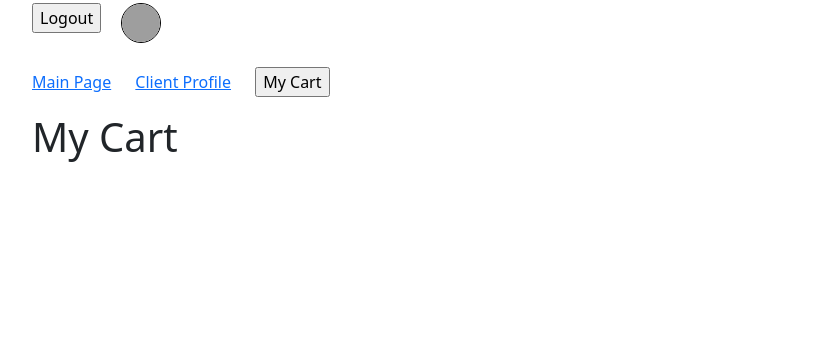
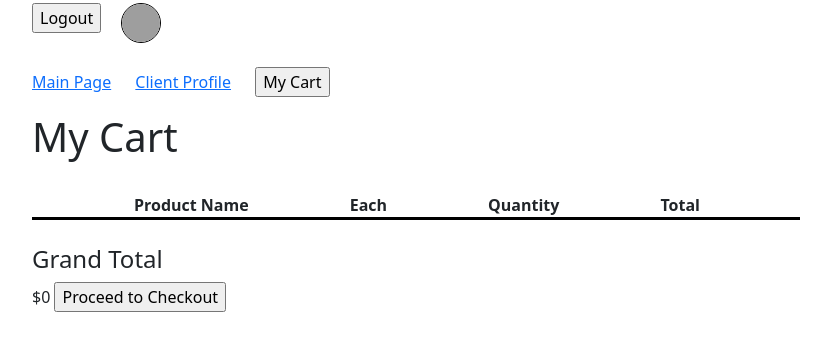
Before and after one commit to marcoagostinelli/eCommerceProject, a PHP site: page /Cart/index in a window 1280 px wide. Shown: the top 351 px of the page, without its empty margins (50-881 px from the left). Run offline with PHP 8.4, Linux system fonts and the light colour scheme; the visitor is signed in with stand-in values (Sample User, id 1); data comes from the database, SQL or seed files in the repository; both versions use the stored data as it was after the commit; lists and menus that the app fills with data are empty; grey boxes are pictures that could not be loaded.

Commit message:
finished cart

```diff
--- a/htdocs/app/controllers/Cart.php
+++ b/htdocs/app/controllers/Cart.php
@@ -6,12 +6,23 @@ class Cart extends \app\core\Controller{
 
 	public function index(){
 		$cart = new \app\models\Cart();
+		$product = new \app\models\Product();
 		$myCart = $cart->getCart($_SESSION['client_id']);
+		$cartItems = []; //stores each product object in the cart
+		$grandTotal = 0; //stores the grand total of the purchase
+		foreach ($myCart as $item){
+			$currentProduct = $product->get($item->product_id);
+			array_push($cartItems, $currentProduct);
+			$grandTotal+= $currentProduct->price * $item->quantity; //multiply each product's quantity by its price
+		}
+		$data['cart'] = $myCart;
+		$data['cartProducts'] = $cartItems;
+		$data['grandTotal'] = $grandTotal;
+
 		if (!isset($_POST['action'])){
-			$this->view('Cart/index',$myCart);
+			$this->view('Cart/index',$data);
 		}else{
 			//TODO:checkout page
-
 		}
 	}
 
@@ -34,6 +45,10 @@ class Cart extends \app\core\Controller{
 	}
 
 	public function removeFromCart($product_id){
-		//TODO: remove an item from the cart
+		$cartItem = new \app\models\Cart();
+
+		$cartItem->deleteFromCart($product_id, $_SESSION['client_id']);
+		header('location:/Cart/index');
+
 	}
 }
--- a/htdocs/app/controllers/Client.php
+++ b/htdocs/app/controllers/Client.php
@@ -10,8 +10,8 @@ class Client extends \app\core\Controller{
 			$client = $client->get($_SESSION['user_id']);
 		if (!isset($_POST['action'])){
 			//send the session's client and user to the view
-			$data[0] = $user;
-			$data[1] =  $client;
+			$data['user'] = $user;
+			$data['client'] =  $client;
 			$this->view('Client/index',$data);
 		}else{
 			$client->payment_details=$_POST['payment_details'];
--- a/htdocs/app/controllers/Product.php
+++ b/htdocs/app/controllers/Product.php
@@ -42,6 +42,9 @@ class Product extends \app\core\Controller{
 	public function delete($product_id){
 		$product = new \app\models\Product();
 		$product = $product->get($product_id);
+		if ($product->image != 'shoppingCart.png'){
+			unlink('pictures/' . $product->image);
+		}
 		$product->delete($product_id);
 		header('location:/Product/index');
 	}
--- a/htdocs/app/views/Cart/index.php
+++ b/htdocs/app/views/Cart/index.php
@@ -2,14 +2,44 @@
 <head>
 <link href="https://cdn.jsdelivr.net/npm/bootstrap@5.1.3/dist/css/bootstrap.min.css" rel="stylesheet" integrity="sha384-1BmE4kWBq78iYhFldvKuhfTAU6auU8tT94WrHftjDbrCEXSU1oBoqyl2QvZ6jIW3" crossorigin="anonymous">
 <script src="https://cdn.jsdelivr.net/npm/bootstrap@5.1.3/dist/js/bootstrap.bundle.min.js" integrity="sha384-ka7Sk0Gln4gmtz2MlQnikT1wXgYsOg+OMhuP+IlRH9sENBO0LRn5q+8nbTov4+1p" crossorigin="anonymous"></script>
+<style>
+	th {padding-right: 100px;}
+	td {padding-right: 100px; padding-bottom: 50px;text-align: center;}
+</style>
 	<title>My Cart</title>
 </head>
 <body>
 	<div class='container' style='margin-top: 3px;'>
 		<?php $this->view('shared/menu_bar');?>
 
-		<h1>My Cart</h1>
+		<h1>My Cart</h1><br>
 
+		<table style="border-bottom: solid black; margin-bottom: 25px;">
+			<tr><th></th><th>Product Name</th><th>Each</th><th>Quantity</th><th>Total</th></tr>
+		<?php
+			$grandTotal = 0;
+			for ($i = 0; $i < count($data['cart']); $i++) {
+				//set the current cart item and product
+				$cartItem = $data['cart'][$i];
+				$product = $data['cartProducts'][$i];
+				//calculate the total for a product
+				$productTotal = $cartItem->quantity * $product->price;
+				$grandTotal+= $productTotal;
+
+				echo "<tr><td><img src='/pictures/$product->image' height='80' width='80' /></td>
+				<td>$product->name</td>
+				<td>$$product->price</td>
+				<td>$cartItem->quantity</td>
+				<td>$$productTotal</td>
+				<td><button><a style='text-decoration: none;color: black;' href='/Cart/removeFromCart/$product->product_id'>Remove</a></button></td>
+				";
+			}
+		?>
+		</table>
+		<h4>Grand Total</h4>
+		<form action='' method='post'>
+			<p>$<?= $data['grandTotal'] ?> <input type="submit" name = action value="Proceed to Checkout"/></p>
+		</form>
 	</div>
 </body>
 </html>
--- a/htdocs/app/views/Main/index.php
+++ b/htdocs/app/views/Main/index.php
@@ -6,7 +6,7 @@
 </head>
 <body>
 	<div class='container' style='margin-top: 3px;'>
-		<?php $this->view('shared/menu_bar',$data[1]);?>
+		<?php $this->view('shared/menu_bar',$data['role']);?>
 
 		<h1>Shopping Website</h1>
 
@@ -25,11 +25,11 @@
 		</form>
 		<label><a style="text-decoration:none;" href="/Main/index"><input type='button' value='Reset Filters ' class='form-control'/></a></label><br><br>
 	<?php
-		foreach ($data[2] as $category){ ?>
+		foreach ($data['categories'] as $category){ ?>
 			<ul style="float: left; list-style:none; margin-right:25px;">
 				<li><h5><?=$category->name?></h5></li>
 
-			<?php foreach ($data[0] as $product){
+			<?php foreach ($data['products'] as $product){
 
 				if ($product->category_name == $category->name){ ?>
 				<li><a style="text-decoration: none;" href="/Product/details/<?=$product->product_id?>"><?=$product->name ?></a></li>
```
Also changed, not shown: htdocs/app/controllers/Main.php (+6 -6 lines), htdocs/app/views/Client/index.php (+5 -5 lines), htdocs/project.sql (+4 -4 lines).
